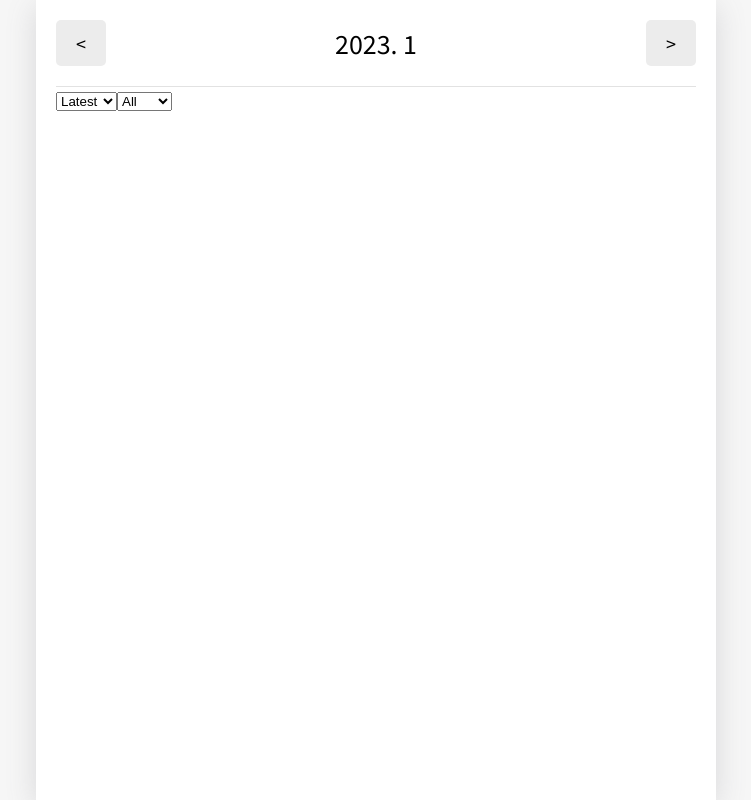
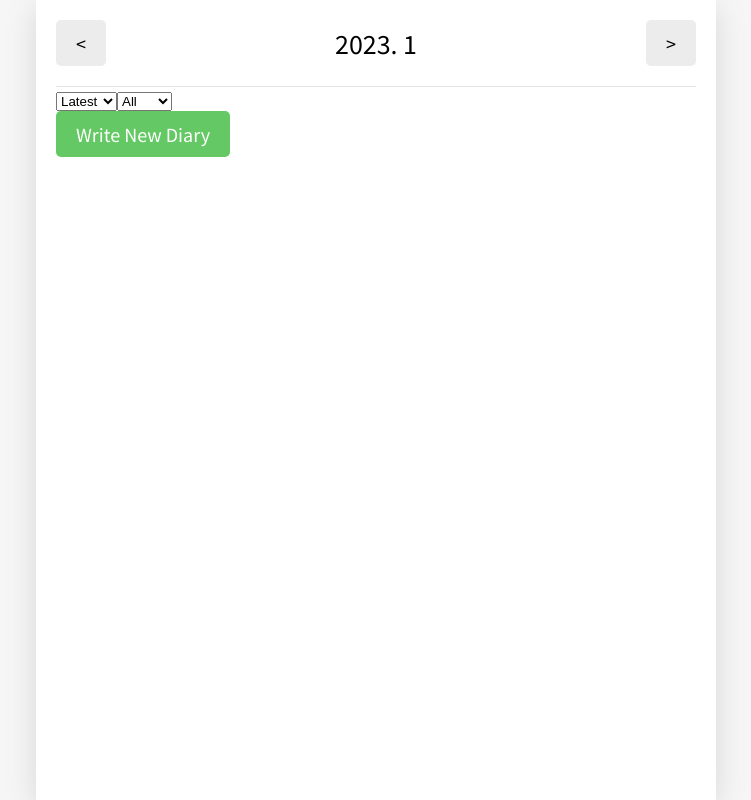
Before and after one commit to hansolljeong/react-emotion-diary, a React (Create React App) app: page / in a window 1280 px wide. Shown: the whole page, without its empty margins (264-1015 px from the left). Built offline with nearby package versions, Linux system fonts and the light colour scheme.

Commit message:
새 일기쓰기 버튼, 스타일링

```diff
--- a/src/components/DiaryList.js
+++ b/src/components/DiaryList.js
@@ -1,4 +1,8 @@
 import { useState } from "react";
+import { useNavigate } from "react-router-dom";
+
+import MyButton from "./MyButton";
+import DiaryItem from "./DiaryItem";
 
 const sortOptionList = [
   { value: "latest", name: "Latest" },
@@ -28,6 +32,7 @@ const ControlMenu = ({ value, onChange, optionList }) => {
 };
 
 const DiaryList = ({ diaryList }) => {
+  const navigate = useNavigate();
   const [sortType, setSortType] = useState("latest");
   const [filter, setFilter] = useState("all");
 
@@ -57,7 +62,9 @@ const DiaryList = ({ diaryList }) => {
   };
 
   return (
-    <div>
+    <div className="DiaryList">
+      <div className="menu_wrapper">
+        <div className="left_col">
           <ControlMenu
             value={sortType}
             onChange={setSortType}
@@ -68,8 +75,18 @@ const DiaryList = ({ diaryList }) => {
             onChange={setFilter}
             optionList={filterOptionList}
           />
+        </div>
+        <div className="right_col">
+          <MyButton
+            type={"positive"}
+            text={"Write New Diary"}
+            onClick={() => navigate("/new")}
+          />
+        </div>
+      </div>
+
       {getProcessedDiaryList().map((it) => (
-        <div key={it.id}>{it.content}</div>
+        <DiaryItem key={it.id} {...it} />
       ))}
     </div>
   );
```
Lines whose indentation alone changed are shown as unchanged.
